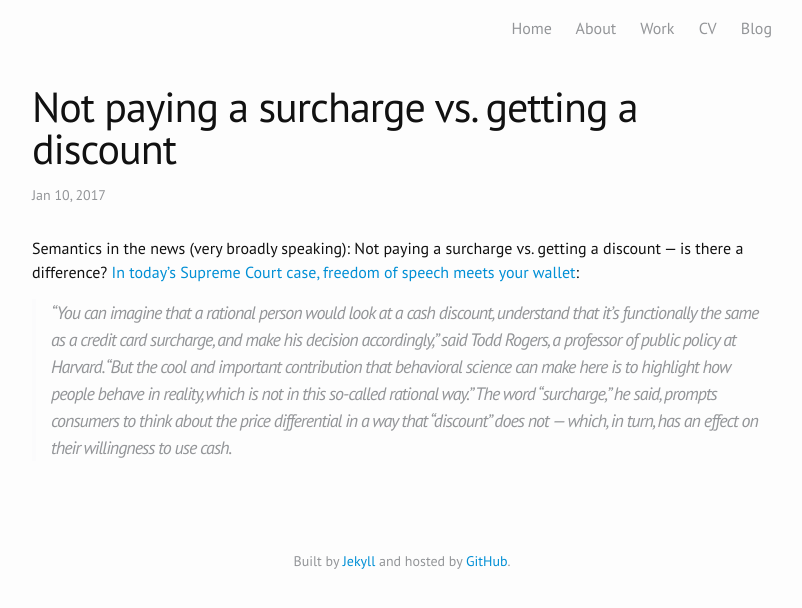
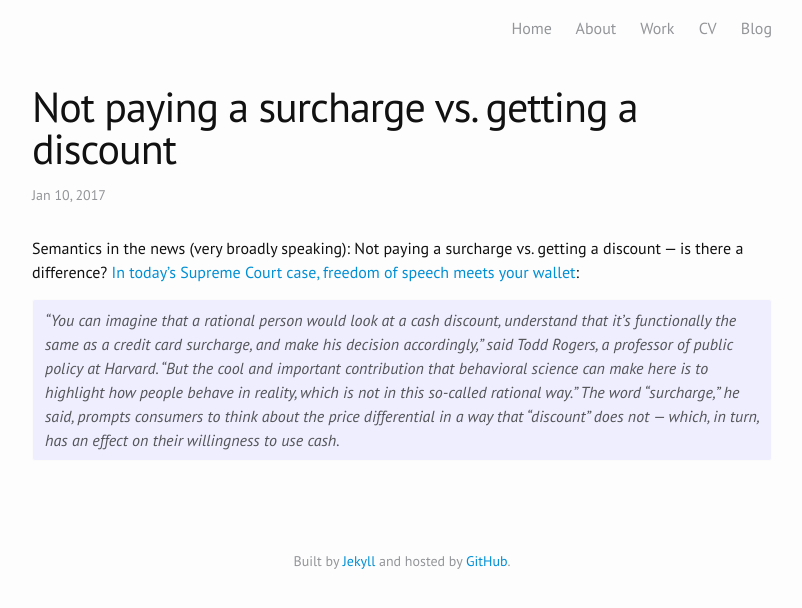
Before and after one commit to brianbuccola/brianbuccola.github.io, a Jekyll site: the page built from _posts/2017-01-10-surcharge-vs-discount.md, in a window 1280 px wide. Shown: the top 608 px of the page, without its empty margins (238-1040 px from the left). Built offline with Jekyll 4.4.1, drawn with Linux system fonts in a browser that asks for light colours; some web fonts are replaced; comment, search, counter and statistics services are not loaded.

Commit message:
darken blockquote font color, make the rest more like code block

```diff
--- a/_sass/_base.scss
+++ b/_sass/_base.scss
@@ -115,11 +115,11 @@ a {
  * Blockquotes
  */
 blockquote {
-    color: $grey-color;
-    border-left: 4px solid $grey-color-light;
-    padding-left: $spacing-unit / 2;
-    font-size: 18px;
-    letter-spacing: -1px;
+    color: $grey-color-dark;
+    background-color: #eef;
+    border: 1px solid $grey-color-light;
+    border-radius: 3px;
+    padding: 8px 12px;
     font-style: italic;
 
     > :last-child {
```
